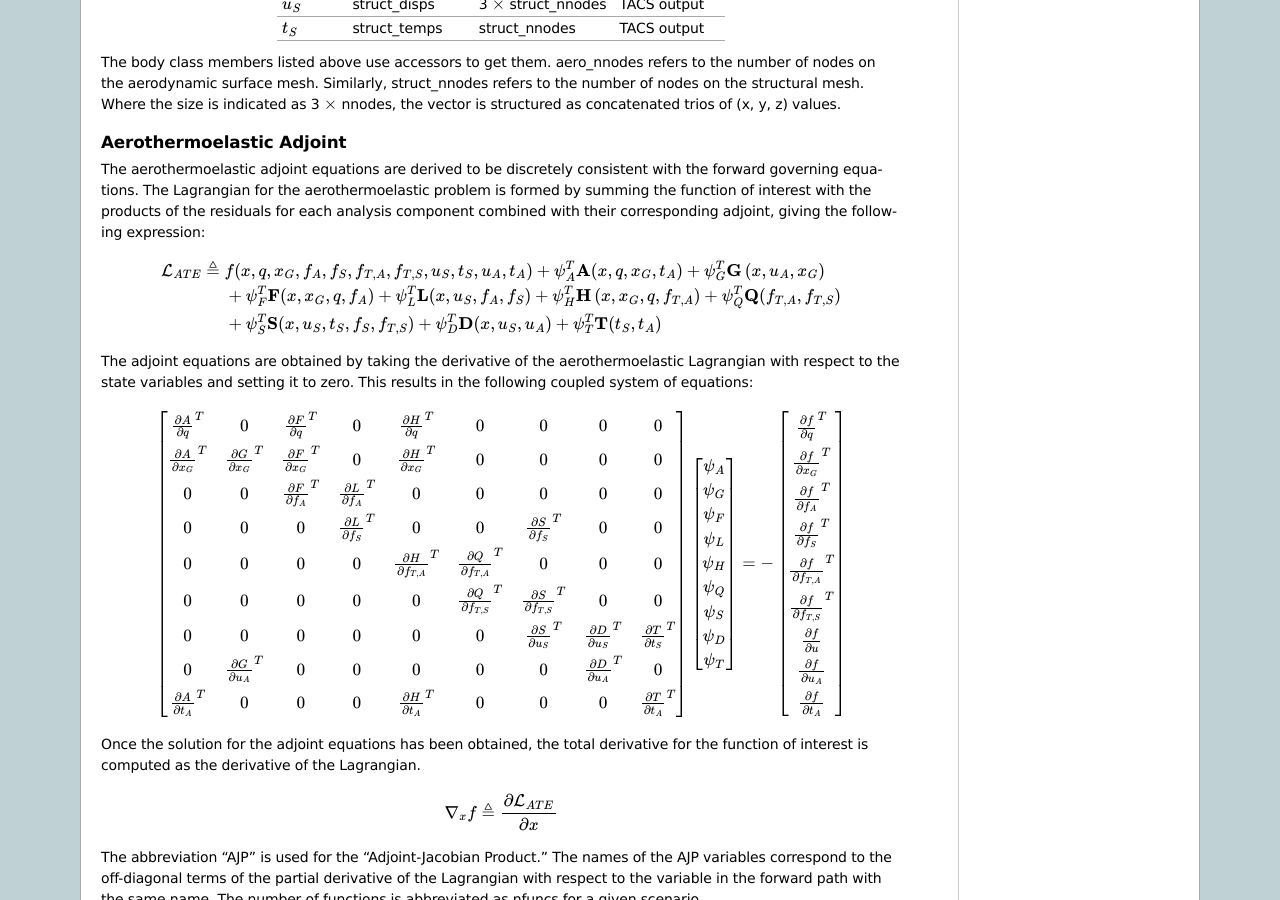
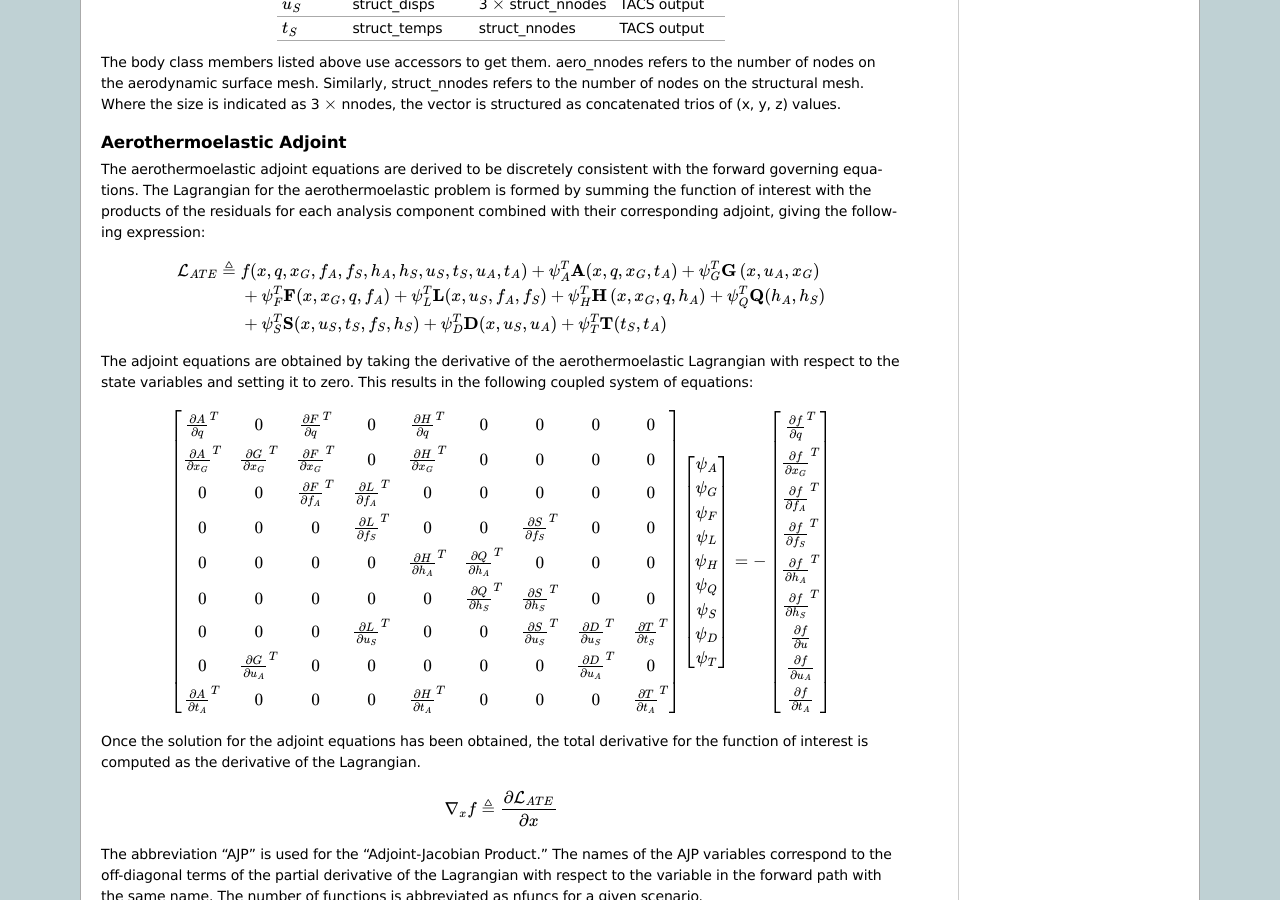
Before and after one commit to smdogroup/funtofem, a Sphinx documentation site: the page built from docs/analysis_framework.rst, in a window 1280 px wide and 900 px high, scrolled down 5928 px. Built offline with Sphinx 7.4.7, drawn with Linux system fonts in a browser that asks for light colours; some of the changed text lies outside the part shown.

Commit message:
Update documentation for ATE
Renamed heat flux variables

```diff
--- a/docs/analysis_framework.rst
+++ b/docs/analysis_framework.rst
@@ -345,14 +345,14 @@ for each analysis component combined with their corresponding adjoint, giving th
 
 .. math::
 
-	\mathbf{\mathcal{L}}_{ATE} \triangleq \; & f({x}, {q}, {x}_{G}, {f}_{A}, {f}_{S}, {f}_{T,A}, {f}_{T,S}, {u}_{S}, {t}_{S}, {u}_{A}, {t}_{A})
+	\mathbf{\mathcal{L}}_{ATE} \triangleq \; & f({x}, {q}, {x}_{G}, {f}_{A}, {f}_{S}, h_A, h_S, {u}_{S}, {t}_{S}, {u}_{A}, {t}_{A})
     + \psi_{A}^{T} \mathbf{A}({x}, {q}, {x}_G, {t}_{A} )
     + \psi_{G}^{T} \mathbf{G}\left({x}, {u}_{A}, {x}_G\right) \\
     & + \psi_{F}^{T} \mathbf{F} ( {x}, {x}_G, {q}, {f}_A )
     + \psi_{L}^{T} \mathbf{L}({x}, {u}_{S}, {f}_{A}, {f}_{S})
-    + \psi_{H}^{T} \mathbf{H} \left( {x}, {x}_G, {q}, {f}_{T,A} \right)
-    + \psi_{Q}^{T} \mathbf{Q}(f_{T,A},f_{T,S}) \\
-    & + \psi_{S}^{T} \mathbf{S}(x,u_S,t_S,f_S,f_{T,S})
+    + \psi_{H}^{T} \mathbf{H} \left( {x}, {x}_G, {q}, h_A \right)
+    + \psi_{Q}^{T} \mathbf{Q}(h_A,h_S) \\
+    & + \psi_{S}^{T} \mathbf{S}(x,u_S,t_S,f_S,h_S)
     + \psi_{D}^{T} \mathbf{D}(x, u_S, u_A)
     + \psi_{T}^{T} \mathbf{T}(t_S,t_A)
 
@@ -377,13 +377,13 @@ variables and setting it to zero. This results in the following coupled system o
 	0 & 0 & 0 & \frac{\partial {L}}{\partial {f}_{S}}^{T} &
 	0 & 0 & \frac{\partial {S}}{\partial {f}_{S}}^{T} & 0 & 0 \\
 	%
-	0 & 0 & 0 & 0 & \frac{\partial {H}}{\partial {f}_{T,A}}^{T} &
-	\frac{\partial {Q}}{\partial {f}_{T,A}}^{T} & 0 & 0 & 0 \\
+	0 & 0 & 0 & 0 & \frac{\partial {H}}{\partial h_A}^{T} &
+	\frac{\partial {Q}}{\partial h_A}^{T} & 0 & 0 & 0 \\
 	%
-	0 & 0 & 0 & 0 & 0 & \frac{\partial {Q}}{\partial {f}_{T,S}}^{T} &
-	\frac{\partial {S}}{\partial {f}_{T,S}}^{T} & 0 & 0 \\
+	0 & 0 & 0 & 0 & 0 & \frac{\partial {Q}}{\partial h_S}^{T} &
+	\frac{\partial S}{\partial h_S}^{T} & 0 & 0 \\
 	%
-	0 & 0 & 0 & 0 & 0 & 0 &
+	0 & 0 & 0 & \frac{\partial L}{\partial u_S}^T & 0 & 0 &
 	\frac{\partial {S}}{\partial {u}_{S}}^{T} &
 	\frac{\partial {D}}{\partial {u}_{S}}^{T} &
 	\frac{\partial {T}}{\partial {t}_{S}}^{T} \\
@@ -411,8 +411,8 @@ variables and setting it to zero. This results in the following coupled system o
 	\frac{\partial f}{\partial x_{G}}^{T} \\
 	\frac{\partial f}{\partial f_{A}}^{T} \\
 	\frac{\partial f}{\partial f_{S}}^{T} \\
-	\frac{\partial f}{\partial f_{T,A}}^{T} \\
-	\frac{\partial f}{\partial f_{T,S}}^{T} \\
+	\frac{\partial f}{\partial h_A}^{T} \\
+	\frac{\partial f}{\partial h_S}^{T} \\
 	\frac{\partial f}{\partial u} \\
 	\frac{\partial f}{\partial u_{A}} \\
 	\frac{\partial f}{\partial t_{A}}
```
Also changed, not shown: other parts of docs/analysis_framework.rst (+1 -1 lines).
